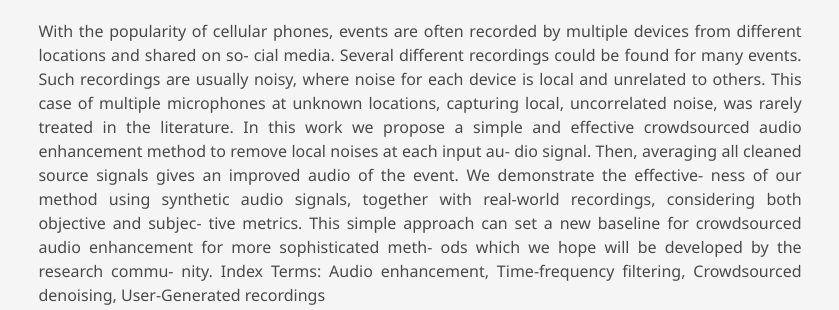
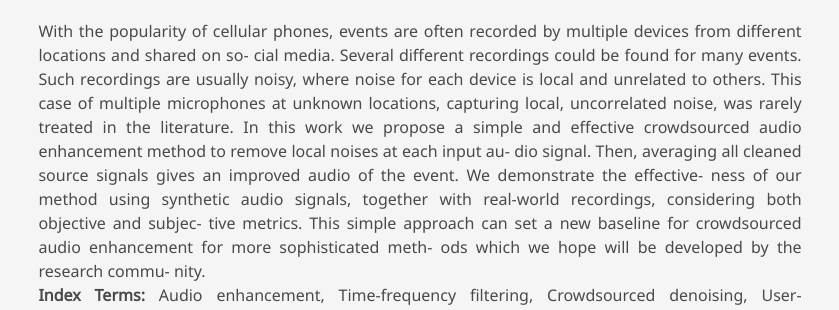
Before and after one commit to shiranaziz/crowdsourced_audio_enhancement, a plain HTML site: page index.html in a window 1280 px wide. Shown: the part 481-791 px from the top of the page, without its empty margins (220-1059 px from the left). Drawn offline with nearby package versions, Linux system fonts and the light colour scheme; some icons are missing; a web font is replaced by a local one.

Commit message:
Update index.html

```diff
--- a/index.html
+++ b/index.html
@@ -162,8 +162,7 @@ real-world recordings, considering both objective and subjec-
 tive metrics. This simple approach can set a new baseline for
 crowdsourced audio enhancement for more sophisticated meth-
 ods which we hope will be developed by the research commu-
-nity.
-            Index Terms: Audio enhancement, Time-frequency filtering,
+nity.<br><b>Index Terms:</b> Audio enhancement, Time-frequency filtering,
 Crowdsourced denoising, User-Generated recordings
           </p>
         </div>
```
